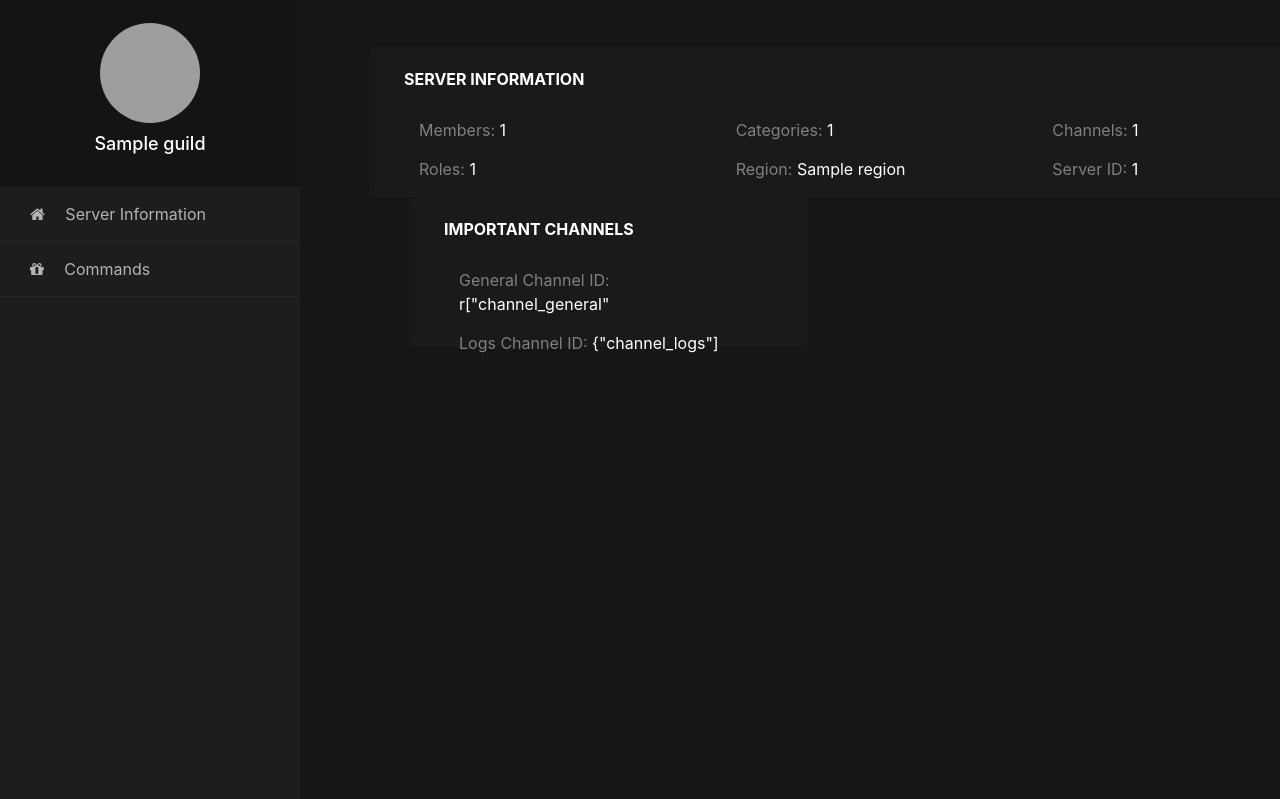
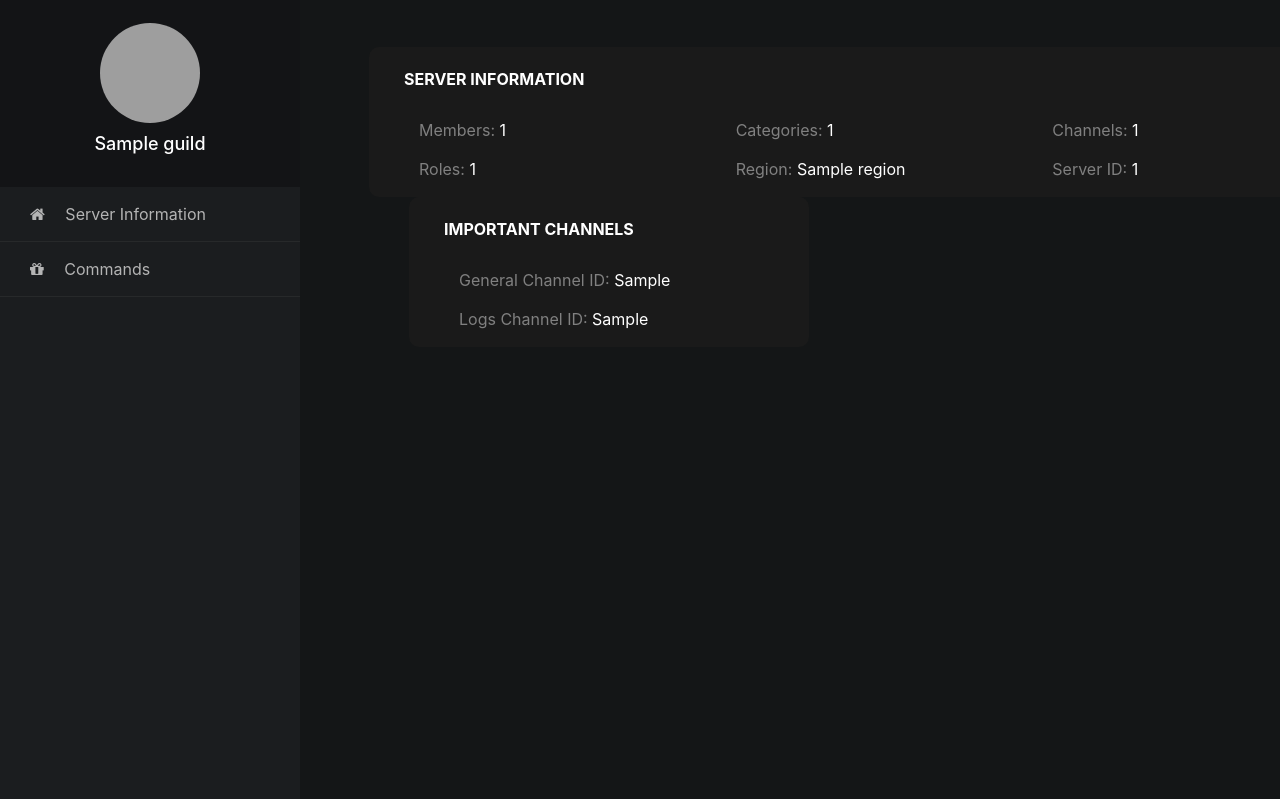
Before and after one commit to aaayd/Semi-Advanced-Discord-Bot, a Python web app: template Website/templates/guild_id.html in a window 1280 px wide; the page is wider, and only the part inside the window is pictured. Shown: the part 57-856 px from the top of that part. Run offline with Jinja, Linux system fonts and the light colour scheme; the template is opened without the code that fills it: most values are stand-ins (such as "Sample title", 1, 10 or a date in 2020); grey boxes are pictures that could not be loaded.

Commit message:
Fix channel ID not showing

```diff
--- a/Website/templates/guild_id.html
+++ b/Website/templates/guild_id.html
@@ -99,12 +99,12 @@
 
                                 <div class="row">
                                     <div class="col-4 card-text col-xl-12">
-                                        <a>General Channel ID:</a> <span>r["channel_general"</span>
+                                        <a>General Channel ID:</a> <span>{{_db_important_channels["channel_general"]}}</span>
                                     </div>
                                 </div>
                                 <div class="row">
                                     <div class="col-4 card-text col-xl-12">
-                                        <a>Logs Channel ID:</a> <span>{"channel_logs"]</span>
+                                        <a>Logs Channel ID:</a> <span>{{_db_important_channels["channel_logs"]}}</span>
                                     </div>
                                 </div>
                             </div>
```
